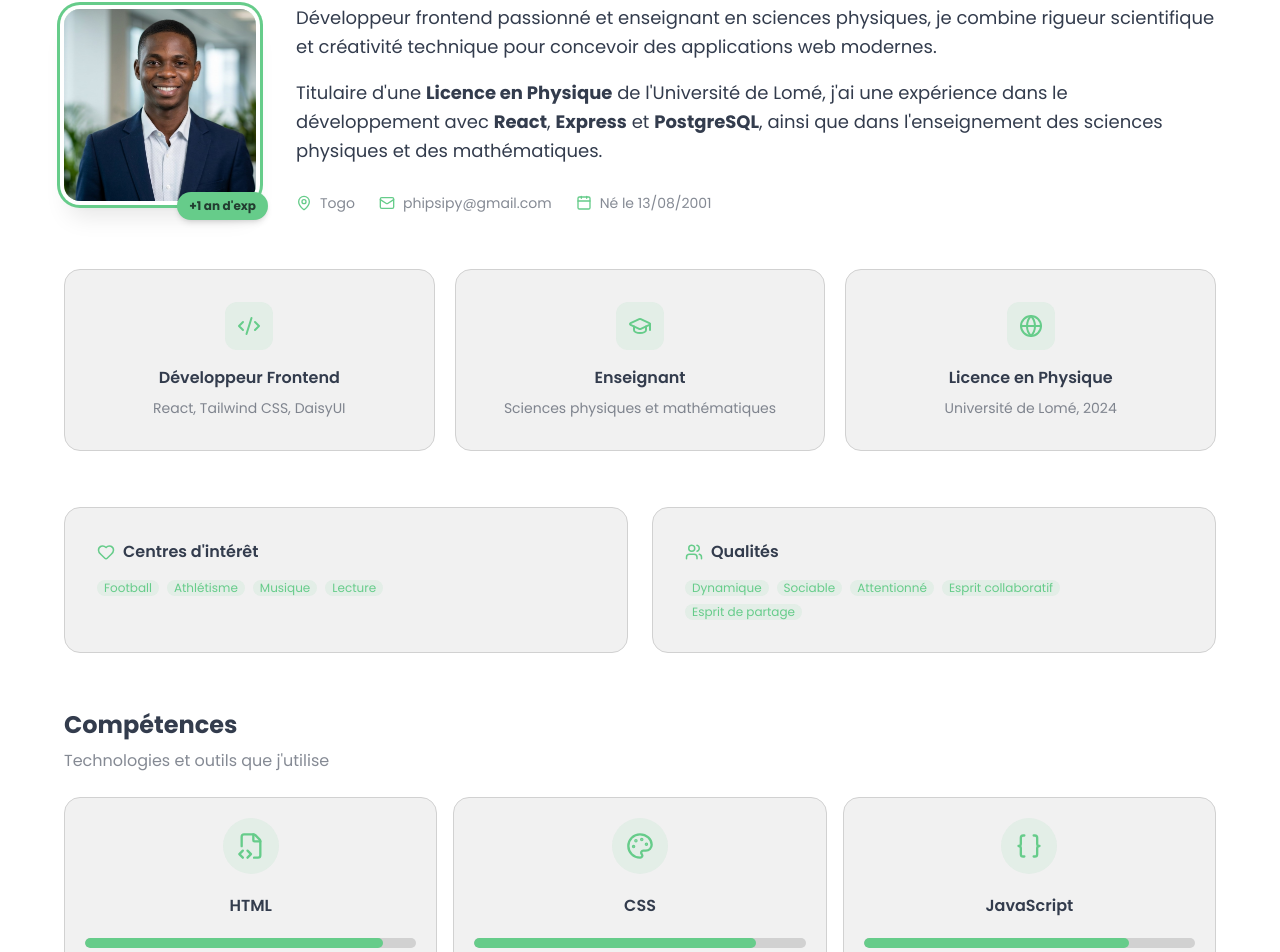
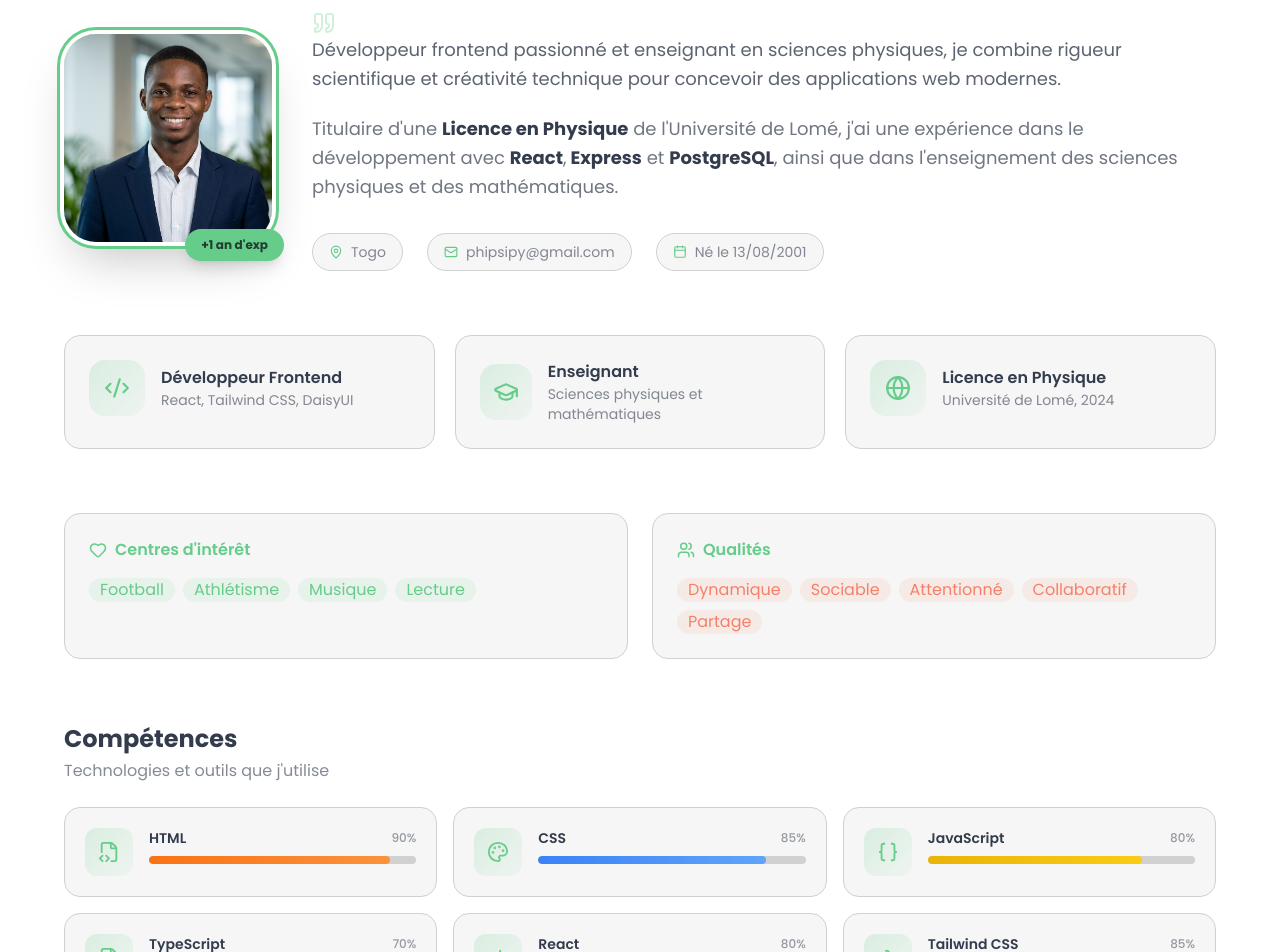
Before and after one commit to AMOUZOU-Kodjo/portfolio-amouzou-ReactJs, a React (Vite) app in the folder Portfolio/: page /about in a window 1280 px wide. Shown: the part 217-1169 px from the top of the page. Built offline with nearby package versions, Linux system fonts and the light colour scheme; no server answers.

Commit message:
feat: professional About page with staggered animations

```diff
--- a/Portfolio/src/pages/About.jsx
+++ b/Portfolio/src/pages/About.jsx
@@ -1,16 +1,17 @@
-import { Code2, GraduationCap, Globe, FileCode2, Palette, Braces, FileType, Wind, Sparkles, GitBranch, Terminal, MapPin, Mail, Calendar, Heart, Users } from "lucide-react";
+import { useEffect, useRef, useState } from "react";
+import { Code2, GraduationCap, Globe, FileCode2, Palette, Braces, FileType, Wind, Sparkles, GitBranch, Terminal, MapPin, Mail, Calendar, Heart, Users, Quote, ChevronRight } from "lucide-react";
 import photo from "../assets/IMG-20260402-WA0064.jpg";
 
 const skills = [
-  { name: "HTML", level: 90, icon: FileCode2 },
-  { name: "CSS", level: 85, icon: Palette },
-  { name: "JavaScript", level: 80, icon: Braces },
-  { name: "TypeScript", level: 70, icon: FileType },
-  { name: "React", level: 80, icon: Code2 },
-  { name: "Tailwind CSS", level: 85, icon: Wind },
-  { name: "DaisyUI", level: 80, icon: Sparkles },
-  { name: "Git", level: 75, icon: GitBranch },
-  { name: "VS Code", level: 85, icon: Terminal },
+  { name: "HTML", level: 90, icon: FileCode2, color: "from-orange-500 to-orange-400" },
+  { name: "CSS", level: 85, icon: Palette, color: "from-blue-500 to-blue-400" },
+  { name: "JavaScript", level: 80, icon: Braces, color: "from-yellow-500 to-yellow-400" },
+  { name: "TypeScript", level: 70, icon: FileType, color: "from-blue-600 to-blue-500" },
+  { name: "React", level: 80, icon: Code2, color: "from-cyan-500 to-cyan-400" },
+  { name: "Tailwind CSS", level: 85, icon: Wind, color: "from-teal-500 to-teal-400" },
+  { name: "DaisyUI", level: 80, icon: Sparkles, color: "from-emerald-500 to-emerald-400" },
+  { name: "Git", level: 75, icon: GitBranch, color: "from-red-500 to-red-400" },
+  { name: "VS Code", level: 85, icon: Terminal, color: "from-indigo-500 to-indigo-400" },
 ];
 
 const highlights = [
@@ -25,115 +26,195 @@ const infos = [
   { icon: Calendar, label: "Né le 13/08/2001" },
 ];
 
-const qualities = ["Dynamique", "Sociable", "Attentionné", "Esprit collaboratif", "Esprit de partage"];
+const qualities = ["Dynamique", "Sociable", "Attentionné", "Collaboratif", "Partage"];
 const interests = ["Football", "Athlétisme", "Musique", "Lecture"];
 
-export default function About() {
+function FadeIn({ children, delay = 0, direction = "up", className = "" }) {
+  const ref = useRef(null);
+  const [visible, setVisible] = useState(false);
+
+  useEffect(() => {
+    const observer = new IntersectionObserver(
+      ([entry]) => { if (entry.isIntersecting) { setVisible(true); observer.disconnect(); } },
+      { threshold: 0.1 }
+    );
+    if (ref.current) observer.observe(ref.current);
+    return () => observer.disconnect();
+  }, []);
+
+  const dirs = { up: "translate-y-6", down: "-translate-y-6", left: "translate-x-6", right: "-translate-x-6" };
+
   return (
-    <div className="max-w-6xl mx-auto">
-      <h1 className="text-4xl font-bold mb-2">À propos</h1>
-      <p className="text-base-content/60 mb-10">Qui suis-je ?</p>
+    <div
+      ref={ref}
+      className={`transition-all duration-700 ease-out ${visible ? "opacity-100 translate-x-0 translate-y-0" : `opacity-0 ${dirs[direction] || dirs.up}`} ${className}`}
+      style={{ transitionDelay: `${delay}ms` }}
+    >
+      {children}
+    </div>
+  );
+}
 
-      <div className="flex flex-col lg:flex-row gap-10 items-center mb-14">
-        <div className="relative shrink-0">
-          <div className="avatar">
-            <div className="w-48 rounded-2xl ring ring-primary ring-offset-base-100 ring-offset-4 shadow-xl">
-              <img src={photo} alt="Kodjo AMOUZOU" className="object-cover" />
-            </div>
+function SkillBar({ name, level, icon: Icon, color }) {
+  const [width, setWidth] = useState(0);
+  const ref = useRef(null);
+
+  useEffect(() => {
+    const observer = new IntersectionObserver(
+      ([entry]) => { if (entry.isIntersecting) { setWidth(level); observer.disconnect(); } },
+      { threshold: 0.3 }
+    );
+    if (ref.current) observer.observe(ref.current);
+    return () => observer.disconnect();
+  }, [level]);
+
+  return (
+    <div ref={ref} className="group p-5 rounded-2xl bg-base-200/40 border border-base-300 hover:border-primary/30 hover:shadow-lg hover:-translate-y-0.5 transition-all duration-300">
+      <div className="flex items-start gap-4">
+        <div className="w-12 h-12 rounded-xl bg-gradient-to-br from-primary/20 to-primary/5 flex items-center justify-center shrink-0 group-hover:scale-110 group-hover:rotate-3 transition-all duration-300">
+          <Icon size={22} className="text-primary" />
+        </div>
+        <div className="flex-1 min-w-0">
+          <div className="flex items-center justify-between mb-2">
+            <h3 className="font-semibold text-sm group-hover:text-primary transition-colors">{name}</h3>
+            <span className="text-xs font-medium text-base-content/50">{level}%</span>
           </div>
-          <div className="absolute -bottom-3 -right-3 bg-primary text-primary-content text-xs font-bold px-3 py-1.5 rounded-full shadow-md">
-            +1 an d'exp
+          <div className="h-2 bg-base-300 rounded-full overflow-hidden">
+            <div
+              className={`h-full rounded-full bg-gradient-to-r ${color} transition-all duration-1000 ease-out`}
+              style={{ width: `${width}%` }}
+            />
           </div>
-        </div>
-
-        <div className="space-y-4">
-          <p className="text-lg leading-relaxed">
-            Développeur frontend passionné et enseignant en sciences physiques, je combine
-            rigueur scientifique et créativité technique pour concevoir des applications web modernes.
-          </p>
-          <p className="text-lg leading-relaxed">
-            Titulaire d'une <strong>Licence en Physique</strong> de l'Université de Lomé, j'ai une expérience
-            dans le développement avec <strong>React</strong>, <strong>Express</strong> et <strong>PostgreSQL</strong>, ainsi que dans
-            l'enseignement des sciences physiques et des mathématiques.
-          </p>
-
-          <div className="flex flex-wrap gap-6 pt-3 text-sm">
-            {infos.map(({ icon: Icon, label }) => (
-              <div key={label} className="flex items-center gap-2 text-base-content/60">
-                <Icon size={16} className="text-primary" /> {label}
-              </div>
-            ))}
-          </div>
-        </div>
-      </div>
-
-      <div className="grid gap-5 md:grid-cols-3 mb-14">
-        {highlights.map(({ icon: Icon, label, desc }) => (
-          <div key={label} className="card bg-base-200/60 border border-base-300 hover:border-primary/30 transition-all">
-            <div className="card-body items-center text-center">
-              <div className="w-12 h-12 rounded-xl bg-primary/10 flex items-center justify-center mb-2">
-                <Icon size={24} className="text-primary" />
-              </div>
-              <h3 className="font-semibold">{label}</h3>
-              <p className="text-sm text-base-content/60">{desc}</p>
-            </div>
-          </div>
-        ))}
-      </div>
-
-      <div className="grid gap-6 md:grid-cols-2 mb-14">
-        <div className="card bg-base-200/60 border border-base-300">
-          <div className="card-body">
-            <h3 className="font-semibold flex items-center gap-2">
-              <Heart size={18} className="text-primary" /> Centres d'intérêt
-            </h3>
-            <div className="flex flex-wrap gap-2 mt-2">
-              {interests.map((item) => (
-                <span key={item} className="badge badge-sm bg-primary/10 text-primary border-none">{item}</span>
-              ))}
-            </div>
-          </div>
-        </div>
-        <div className="card bg-base-200/60 border border-base-300">
-          <div className="card-body">
-            <h3 className="font-semibold flex items-center gap-2">
-              <Users size={18} className="text-primary" /> Qualités
-            </h3>
-            <div className="flex flex-wrap gap-2 mt-2">
-              {qualities.map((item) => (
-                <span key={item} className="badge badge-sm bg-primary/10 text-primary border-none">{item}</span>
-              ))}
-            </div>
-          </div>
-        </div>
-      </div>
-
-      <div>
-        <h2 className="text-2xl font-bold mb-2">Compétences</h2>
-        <p className="text-base-content/60 mb-6">Technologies et outils que j'utilise</p>
-        <div className="grid gap-4 sm:grid-cols-2 lg:grid-cols-3">
-          {skills.map(({ name, level, icon: Icon }) => (
-            <div key={name} className="card bg-base-200/60 border border-base-300 hover:border-primary/30 transition-all group">
-              <div className="card-body items-center text-center p-5">
-                <div className="w-14 h-14 rounded-full bg-primary/10 flex items-center justify-center mb-3 group-hover:bg-primary/20 group-hover:scale-110 transition-all duration-300 group-hover:ring-2 group-hover:ring-primary/30">
-                  <Icon size={28} className="text-primary" />
-                </div>
-                <h3 className="font-semibold">{name}</h3>
-                <div className="w-full bg-base-300 rounded-full h-2.5 mt-3 overflow-hidden">
-                  <div
-                    className="bg-primary h-full rounded-full"
-                    style={{
-                      width: `${level}%`,
-                      animation: "fillBar 1.2s ease-out forwards",
-                    }}
-                  />
-                </div>
-                <span className="text-xs text-base-content/50 mt-1">{level}%</span>
-              </div>
-            </div>
-          ))}
         </div>
       </div>
     </div>
   );
 }
+
+export default function About() {
+  return (
+    <div className="max-w-6xl mx-auto">
+      <FadeIn>
+        <h1 className="text-4xl font-bold mb-2">À propos</h1>
+        <p className="text-base-content/60 mb-12">Qui suis-je ?</p>
+      </FadeIn>
+
+      <div className="flex flex-col lg:flex-row gap-10 items-center mb-16">
+        <FadeIn delay={100} direction="left" className="shrink-0">
+          <div className="relative group">
+            <div className="absolute -inset-3 bg-primary/10 rounded-[2rem] blur-xl opacity-0 group-hover:opacity-100 transition-opacity duration-500" />
+            <div className="avatar">
+              <div className="w-52 rounded-[2rem] ring ring-primary ring-offset-base-100 ring-offset-4 shadow-2xl transition-transform duration-500 group-hover:scale-[1.02]">
+                <img src={photo} alt="Kodjo AMOUZOU" className="object-cover" />
+              </div>
+            </div>
+            <div className="absolute -bottom-3 -right-3 bg-primary text-primary-content text-xs font-bold px-4 py-2 rounded-full shadow-lg hover:scale-105 transition-transform">
+              +1 an d'exp
+            </div>
+          </div>
+        </FadeIn>
+
+        <div className="space-y-5 flex-1">
+          <FadeIn delay={200}>
+            <Quote size={24} className="text-primary/30" />
+            <p className="text-lg leading-relaxed text-base-content/80">
+              Développeur frontend passionné et enseignant en sciences physiques, je combine
+              rigueur scientifique et créativité technique pour concevoir des applications web modernes.
+            </p>
+          </FadeIn>
+          <FadeIn delay={300}>
+            <p className="text-lg leading-relaxed text-base-content/70">
+              Titulaire d'une <strong className="text-base-content">Licence en Physique</strong> de l'Université de Lomé,
+              j'ai une expérience dans le développement avec <strong className="text-base-content">React</strong>,
+              <strong className="text-base-content"> Express</strong> et <strong className="text-base-content">PostgreSQL</strong>,
+              ainsi que dans l'enseignement des sciences physiques et des mathématiques.
+            </p>
+          </FadeIn>
+          <FadeIn delay={400}>
+            <div className="flex flex-wrap gap-6 pt-3">
+              {infos.map(({ icon: Icon, label }) => (
+                <div key={label} className="flex items-center gap-2 text-sm text-base-content/60 bg-base-200/40 px-4 py-2 rounded-full border border-base-300 hover:border-primary/30 hover:text-primary transition-all duration-300">
+                  <Icon size={14} className="text-primary" /> {label}
+                </div>
+              ))}
+            </div>
+          </FadeIn>
+        </div>
+      </div>
+
+      <FadeIn delay={500}>
+        <div className="grid gap-5 md:grid-cols-3 mb-16">
+          {highlights.map(({ icon: Icon, label, desc }, i) => (
+            <div
+              key={label}
+              className="group p-6 rounded-2xl bg-base-200/40 border border-base-300 hover:border-primary/30 hover:shadow-lg hover:-translate-y-1 transition-all duration-300"
+            >
+              <div className="flex items-center gap-4">
+                <div className="w-14 h-14 rounded-2xl bg-gradient-to-br from-primary/20 to-primary/5 flex items-center justify-center group-hover:scale-110 group-hover:rotate-3 transition-all duration-300">
+                  <Icon size={26} className="text-primary" />
+                </div>
+                <div>
+                  <h3 className="font-semibold group-hover:text-primary transition-colors">{label}</h3>
+                  <p className="text-sm text-base-content/60">{desc}</p>
+                </div>
+              </div>
+            </div>
+          ))}
+        </div>
+      </FadeIn>
+
+      <div className="grid gap-6 md:grid-cols-2 mb-16">
+        <FadeIn delay={600}>
+          <div className="p-6 rounded-2xl bg-base-200/40 border border-base-300 hover:border-primary/30 hover:shadow-lg transition-all duration-300 h-full">
+            <h3 className="font-semibold flex items-center gap-2 mb-4 text-primary">
+              <Heart size={18} /> Centres d'intérêt
+            </h3>
+            <div className="flex flex-wrap gap-2">
+              {interests.map((item, i) => (
+                <span
+                  key={item}
+                  className="badge badge-lg bg-primary/10 text-primary border-none hover:bg-primary/20 hover:scale-105 transition-all duration-300"
+                  style={{ animationDelay: `${i * 100}ms` }}
+                >
+                  {item}
+                </span>
+              ))}
+            </div>
+          </div>
+        </FadeIn>
+        <FadeIn delay={700}>
+          <div className="p-6 rounded-2xl bg-base-200/40 border border-base-300 hover:border-primary/30 hover:shadow-lg transition-all duration-300 h-full">
+            <h3 className="font-semibold flex items-center gap-2 mb-4 text-primary">
+              <Users size={18} /> Qualités
+            </h3>
+            <div className="flex flex-wrap gap-2">
+              {qualities.map((item, i) => (
+                <span
+                  key={item}
+                  className="badge badge-lg bg-accent/10 text-accent border-none hover:bg-accent/20 hover:scale-105 transition-all duration-300"
+                  style={{ animationDelay: `${i * 100}ms` }}
+                >
+                  {item}
+                </span>
+              ))}
+            </div>
+          </div>
+        </FadeIn>
+      </div>
+
+      <FadeIn delay={800}>
+        <div className="mb-6">
+          <h2 className="text-2xl font-bold">Compétences</h2>
+          <p className="text-base-content/60 mt-1">Technologies et outils que j'utilise</p>
+        </div>
+        <div className="grid gap-4 sm:grid-cols-2 lg:grid-cols-3">
+          {skills.map((s, i) => (
+            <FadeIn key={s.name} delay={900 + i * 80}>
+              <SkillBar {...s} />
+            </FadeIn>
+          ))}
+        </div>
+      </FadeIn>
+    </div>
+  );
+}
--- a/Portfolio/src/pages/Home.jsx
+++ b/Portfolio/src/pages/Home.jsx
@@ -105,7 +105,7 @@ export default function Home() {
             </FadeIn>
 
             <FadeIn delay={400}>
-              <h1 className="text-5xl md:text-7xl font-bold leading-[1.1]">
+              <h1 className="text-5xl md:text-5xl font-bold leading-[1.1]">
                 Kodjo{" "}
                 <span className="bg-gradient-to-r from-primary via-primary/80 to-emerald-400 bg-clip-text text-transparent">
                   AMOUZOU
```
